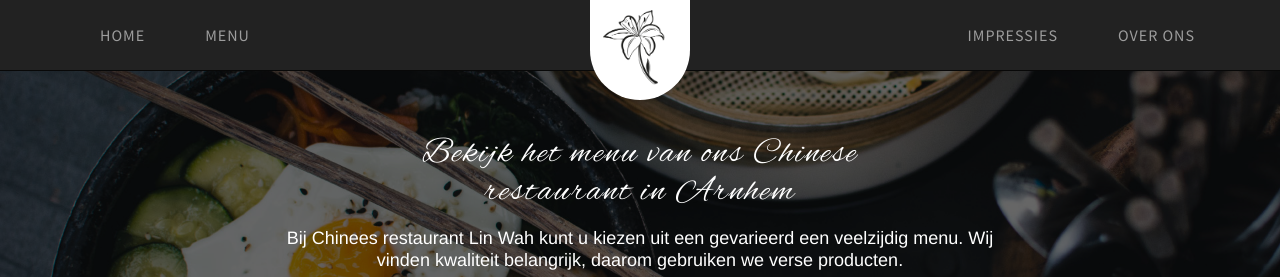
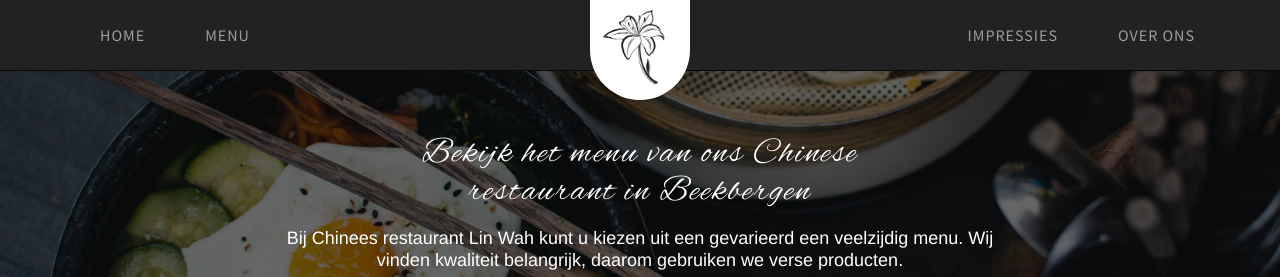
Before and after one commit to shamsinator/linwah-beekbergen, a website with bundled scripts: page menu.html in a window 1280 px wide. Shown: the top 277 px of the page. Built offline with nearby package versions, Linux system fonts and the light colour scheme.

Commit message:
fixen van typo op menu pagina

```diff
--- a/menu.html
+++ b/menu.html
@@ -98,7 +98,7 @@
         <div class="container">
           <div class="col-md-8 col-md-offset-2">
             <div class="title">
-              <h1 id="typed">Bekijk het menu van ons Chinese restaurant in Arnhem</h1>
+              <h1 id="typed">Bekijk het menu van ons Chinese restaurant in Beekbergen</h1>
             </div>
             <div class="description">
               <p class="big-pharagraph">Bij Chinees restaurant Lin Wah kunt u kiezen uit een gevarieerd een veelzijdig menu. Wij vinden kwaliteit belangrijk, daarom gebruiken we verse producten.</p>
```
